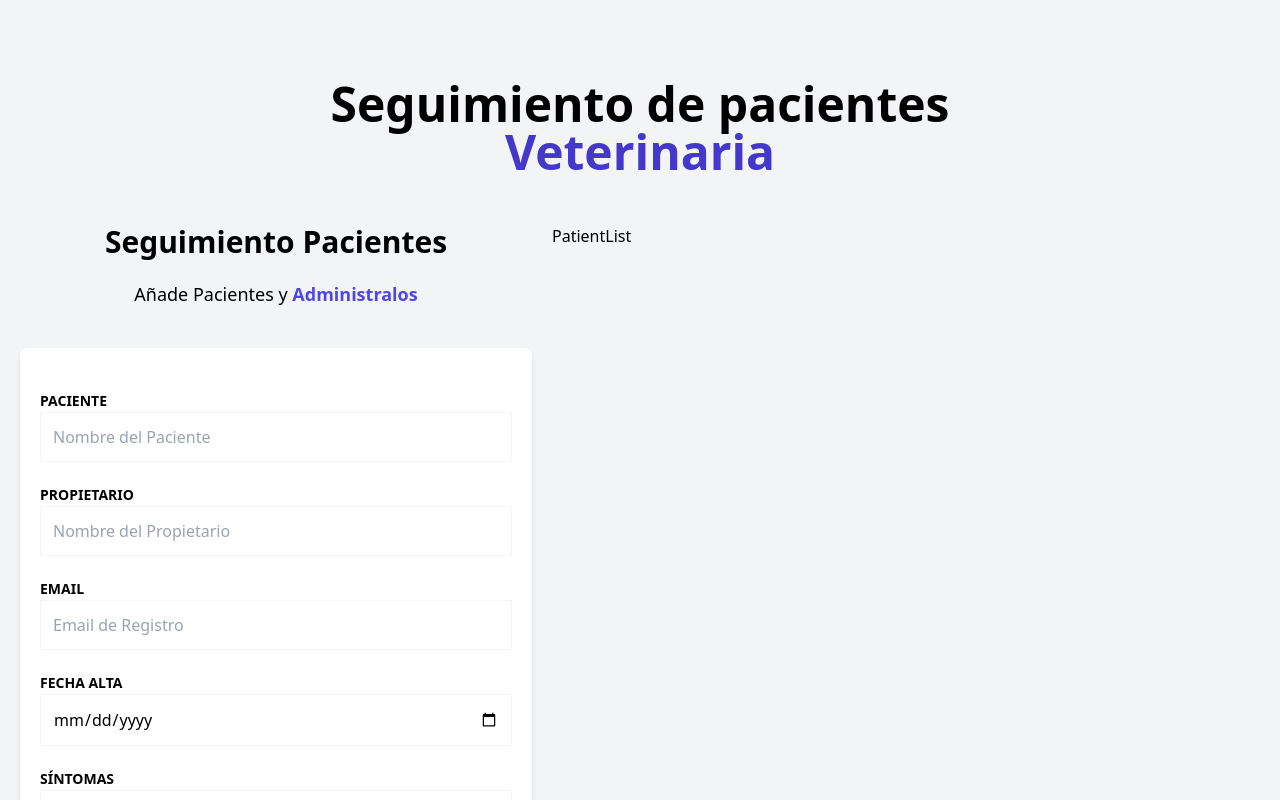
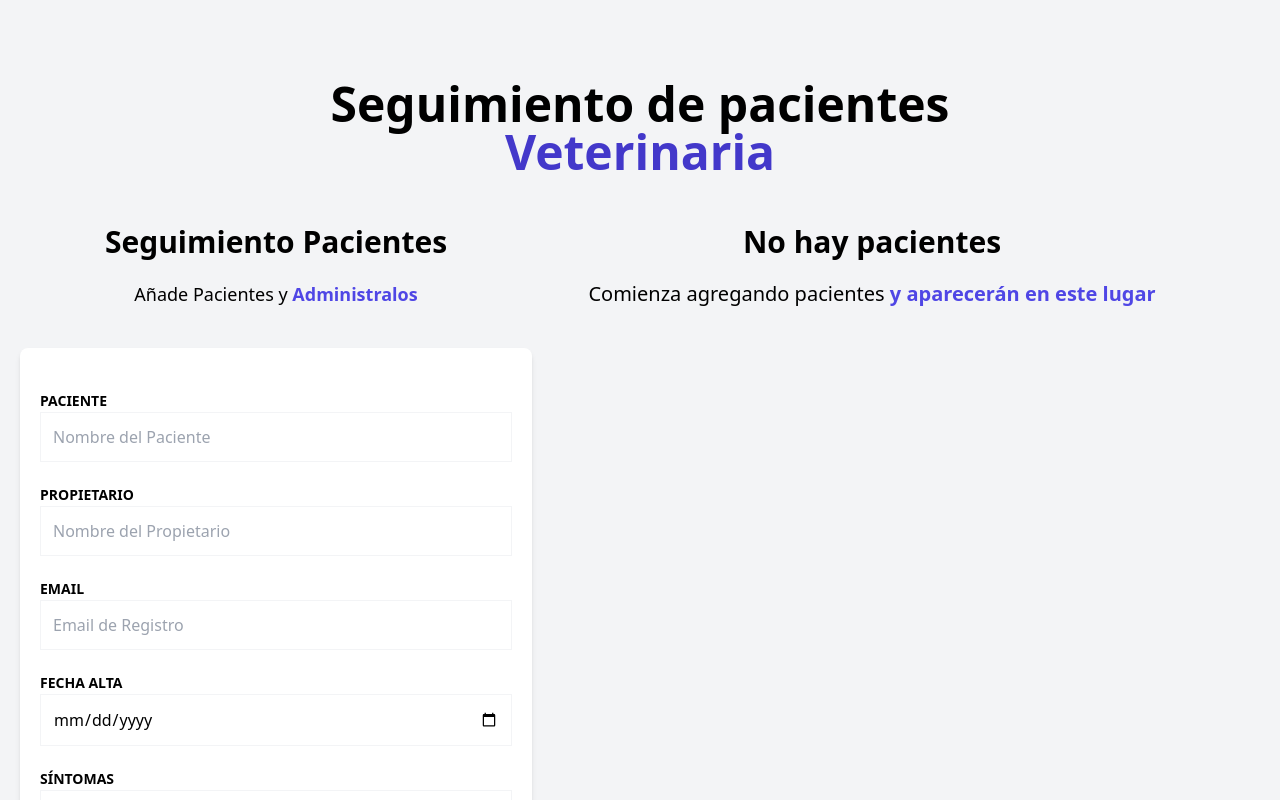
Before and after one commit to jomaroru7/pacientes-zustand, a React (Vite) app: page / in a window 1280 px wide. Shown: the top 800 px of the page. Built offline with nearby package versions, Linux system fonts and the light colour scheme.

Commit message:
Updated patient list

```diff
--- a/package.json
+++ b/package.json
@@ -12,7 +12,9 @@
   "dependencies": {
     "react": "^18.3.1",
     "react-dom": "^18.3.1",
-    "react-hook-form": "^7.53.2"
+    "react-hook-form": "^7.53.2",
+    "uuid": "^11.0.3",
+    "zustand": "^5.0.2"
   },
   "devDependencies": {
     "@eslint/js": "^9.15.0",
--- /dev/null
+++ b/src/components/PatientDetails.tsx
@@ -0,0 +1,11 @@
+import { Patient } from "../types"
+
+type PatientDetailsProps = {
+    patient: Patient
+}
+
+export default function PatientDetails({patient}: PatientDetailsProps) {
+  return (
+    <div>PatientDetails</div>
+  )
+}
--- a/src/components/PatientForm.tsx
+++ b/src/components/PatientForm.tsx
@@ -1,12 +1,17 @@
 import { useForm } from "react-hook-form"
 import Error from "./Error"
 import { DraftPatient } from "../types"
+import { usePatientStore } from "../store"
 
 
 export default function PatientForm() {
+
+    const { addPatient } = usePatientStore()
+
     const { register, handleSubmit, formState: { errors } } = useForm<DraftPatient>()
+
     const registerPatient = (data: DraftPatient) => {
-
+        addPatient(data)
     }
     return (
         <div className="md:w-1/2 lg:w-2/5 mx-5">
--- a/src/components/PatientList.tsx
+++ b/src/components/PatientList.tsx
@@ -1,6 +1,34 @@
+import { usePatientStore } from "../store"
+import PatientDetails from "./PatientDetails"
 
 export default function PatientList() {
-  return (
-    <div>PatientList</div>
-  )
+    const { patients } = usePatientStore()
+    // Another form of get data from zustand: const patients = usePatientStore(state => state.patients)
+    return (
+        <div className="md:w-1/2 lg:3/5 md:h-screen overflow-y-scroll">
+            {patients.length ? (
+                <>
+                    <h2 className="font-black text-3xl text-center">Listado de pacientes</h2>
+                    <p className="text-xl mt-5 mb-10 text-center">
+                        Administra tus {''}
+                        <span className="text-indigo-600 font-bold">Pacientes y citas</span>
+                    </p>
+                    {patients.map(patient=>(
+                        <PatientDetails
+                            key={patient.id}
+                            patient={patient}
+                        />
+                    ))}
+                </>
+            ) : (
+                <>
+                    <h2 className="font-black text-3xl text-center">No hay pacientes</h2>
+                    <p className="text-xl mt-5 mb-10 text-center">
+                        Comienza agregando pacientes {''}
+                        <span className="text-indigo-600 font-bold">y aparecerán en este lugar</span>
+                    </p>
+                </>
+            )}
+        </div>
+    )
 }
--- /dev/null
+++ b/src/store.ts
@@ -0,0 +1,22 @@
+import { create } from "zustand";
+import { v4 as uuidv4 } from "uuid";
+import { DraftPatient, Patient } from "./types";
+
+type PatientState = {
+    patients: Patient[]
+    addPatient: (data: DraftPatient) => void
+}
+
+const createPatient = (patient: DraftPatient): Patient => {
+    return { ...patient, id: uuidv4() }
+}
+
+export const usePatientStore = create<PatientState>((set) => ({
+    patients: [],
+    addPatient: (data) => {
+        set((state) => ({
+            patients: [...state.patients, createPatient(data)],
+
+        }))
+    }
+}))
```
Also changed, not shown: 1 other file (tests, documents, lock files or other folders).
